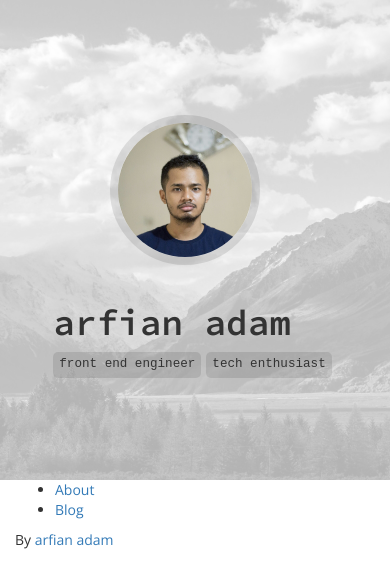
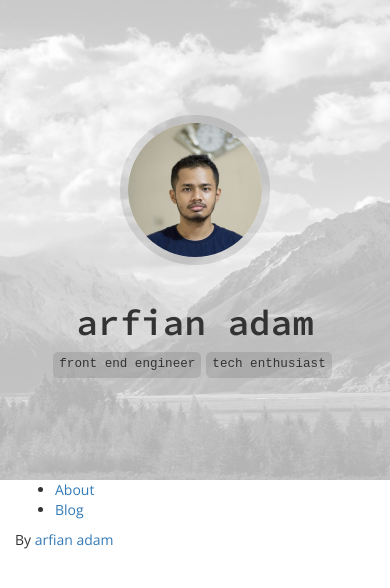
Before and after one commit to arfianadam/arfian.id, a Jekyll site: the page built from index.md, in a window 390 px wide. Shown: the top 588 px of the page. Built offline with Jekyll 4.4.1, drawn with Linux system fonts in a browser that asks for light colours.

Commit message:
responsive header

```diff
--- a/_sass/_custom.scss
+++ b/_sass/_custom.scss
@@ -100,9 +100,16 @@ header {
 			margin-right: 2rem;
 			position: relative;
 
+			@media (max-width: $screen-sm-min) {
+				margin: 0;
+			}
+
 			.spinner {
 				opacity: 0;
 				transition: all 0.5s;
+
+				@media (max-width: $screen-sm-min) {
+				}
 			}
 
 			img {
@@ -125,6 +132,11 @@ header {
 			position: relative;
 			top: 18px;
 
+			@media (max-width: $screen-sm-min) {
+				display: block;
+				text-align: center;
+			}
+
 			code {
 				display: inline-block;
 				margin-bottom: 5px;
```
